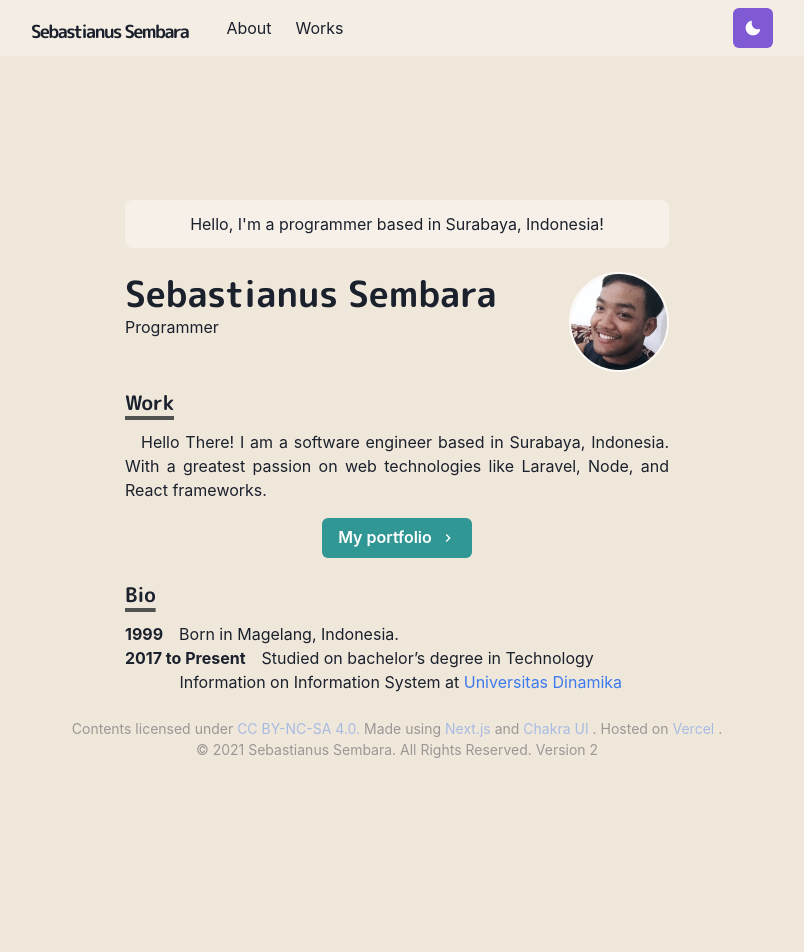
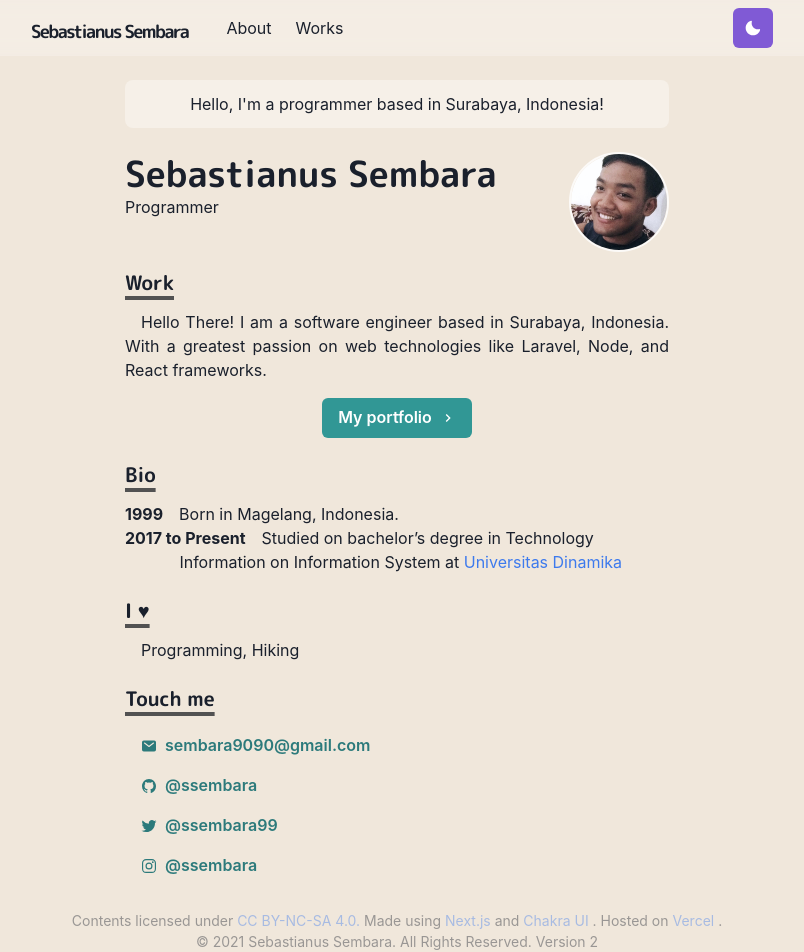
Before and after one commit to ssembara/sembara.id, a Next.js app: page / in a window 1280 px wide. Shown: the top 952 px of the page, without its empty margins (243-1047 px from the left). Before the commit the page ends 800 px from the top, so only its background shows below. Built offline with nearby package versions, Linux system fonts and the light colour scheme.

Commit message:
feat: add page abouts & works

```diff
--- a/src/components/layouts/Body.tsx
+++ b/src/components/layouts/Body.tsx
@@ -1,17 +1,17 @@
-import Head from 'next/head';
-import React from 'react';
-import { GridItemStyle } from '../GridItem';
-import { motion } from 'framer-motion';
+import Head from "next/head";
+import React from "react";
+import { GridItemStyle } from "../GridItem";
+import { motion } from "framer-motion";
 
 interface LayoutProps {
-    title: string
+  title: string;
 }
 
 const variants = {
   hidden: { opacity: 0, x: 0, y: 20 },
   enter: { opacity: 1, x: 0, y: 0 },
-  exit: { opacity: 0, x: -0, y: 20 }
-}
+  exit: { opacity: 0, x: -0, y: 20 },
+};
 
 const Body: React.FC<LayoutProps> = ({ children, title }) => (
   <motion.article
@@ -19,13 +19,13 @@ const Body: React.FC<LayoutProps> = ({ children, title }) => (
     animate="enter"
     exit="exit"
     variants={variants}
-    transition={{ duration: 0.4, type: 'easeInOut' }}
-    style={{ position: 'relative' }}
+    transition={{ duration: 0.4, type: "easeInOut" }}
+    style={{ position: "relative" }}
   >
     <>
       {title && (
         <Head>
-          <title>{title} - Takuya Matsuyama</title>
+          <title>{title} - Sebastianus Sembara</title>
           <meta name="twitter:title" content={title} />
           <meta property="og:title" content={title} />
         </Head>
@@ -35,6 +35,6 @@ const Body: React.FC<LayoutProps> = ({ children, title }) => (
       <GridItemStyle />
     </>
   </motion.article>
-)
+);
 
-export default Body
+export default Body;
--- a/src/pages/index.tsx
+++ b/src/pages/index.tsx
@@ -6,22 +6,33 @@ import Section from "../components/Section";
 import { BioSection, BioYear } from "../components/layouts/Bio";
 import { ChevronRightIcon } from "@chakra-ui/icons";
 import {
+  IoLogoGithub,
+  IoLogoInstagram,
+  IoLogoTwitter,
+  IoMail,
+} from "react-icons/io5";
+import {
   Box,
   Button,
   Container,
+  GridItem,
   Heading,
+  Icon,
   Image,
   Link,
+  List,
+  ListItem,
+  SimpleGrid,
   useColorModeValue,
 } from "@chakra-ui/react";
 
 const Home: React.FC = () => {
   return (
-    <Body title={""}>
+    <Body title={"Home"}>
       <Container maxW="xl">
         <Box
           borderRadius="lg"
-          mt={36}
+          mt={6}
           mb={6}
           p={3}
           textAlign="center"
@@ -88,6 +99,63 @@ const Home: React.FC = () => {
             </Link>
           </BioSection>
         </Section>
+        <Section>
+          <Heading as="h3" variant="section-title">
+            I ♥
+          </Heading>
+          <Paragraph>Programming, Hiking</Paragraph>
+        </Section>
+        <Section>
+          <Heading as="h3" variant="section-title">
+            Touch me
+          </Heading>
+          <List>
+            <ListItem>
+              <Link href="mailto:sembara9090@gmail.com" target="_blank">
+                <Button
+                  variant="ghost"
+                  colorScheme="teal"
+                  leftIcon={<Icon as={IoMail} />}
+                >
+                  sembara9090@gmail.com
+                </Button>
+              </Link>
+            </ListItem>
+            <ListItem>
+              <Link href="https://github.com/ssembara" target="_blank">
+                <Button
+                  variant="ghost"
+                  colorScheme="teal"
+                  leftIcon={<Icon as={IoLogoGithub} />}
+                >
+                  @ssembara
+                </Button>
+              </Link>
+            </ListItem>
+            <ListItem>
+              <Link href="https://twitter.com/ssembara99" target="_blank">
+                <Button
+                  variant="ghost"
+                  colorScheme="teal"
+                  leftIcon={<Icon as={IoLogoTwitter} />}
+                >
+                  @ssembara99
+                </Button>
+              </Link>
+            </ListItem>
+            <ListItem>
+              <Link href="https://instagram.com/ssembara" target="_blank">
+                <Button
+                  variant="ghost"
+                  colorScheme="teal"
+                  leftIcon={<Icon as={IoLogoInstagram} />}
+                >
+                  @ssembara
+                </Button>
+              </Link>
+            </ListItem>
+          </List>
+        </Section>
       </Container>
     </Body>
   );
```
Also changed, not shown: src/components/NavBar.tsx (+36 -30 lines), src/pages/abouts.tsx (added, +23 -0 lines), src/pages/works.tsx (added, +23 -0 lines).
